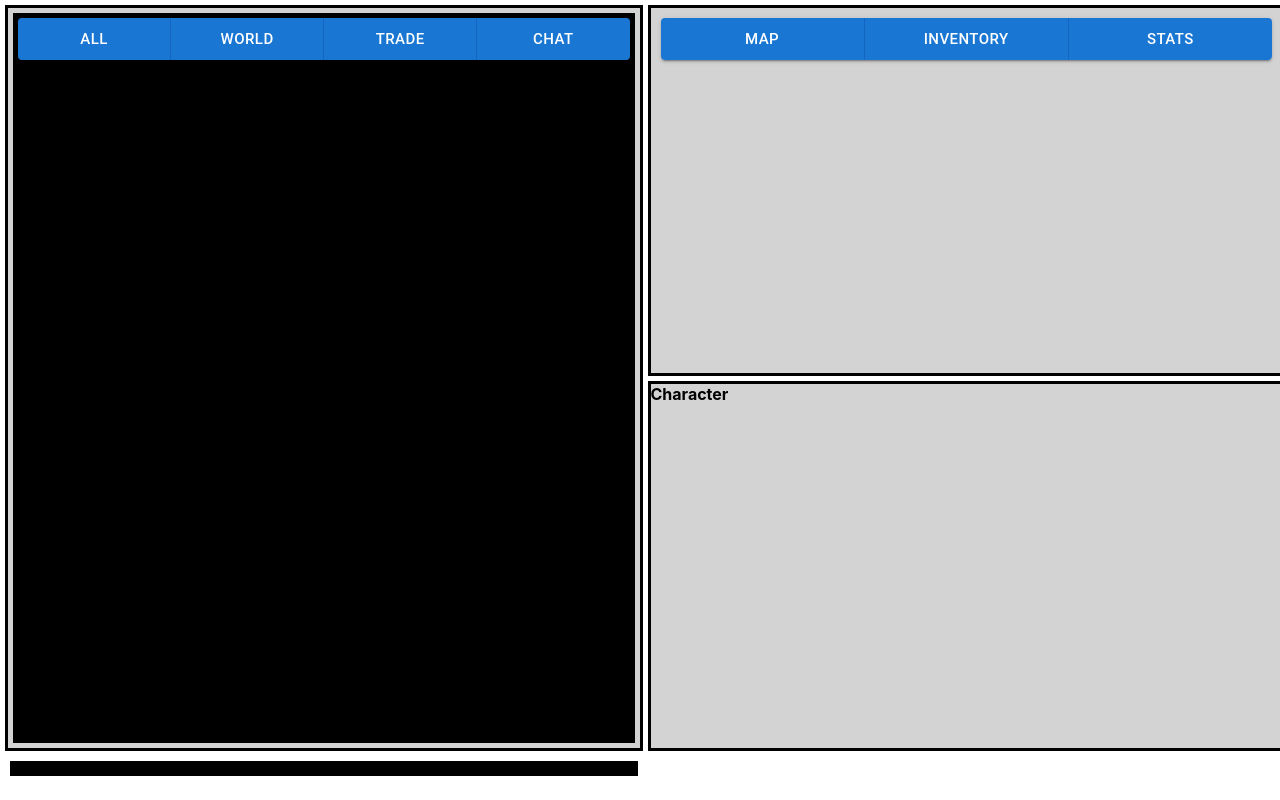
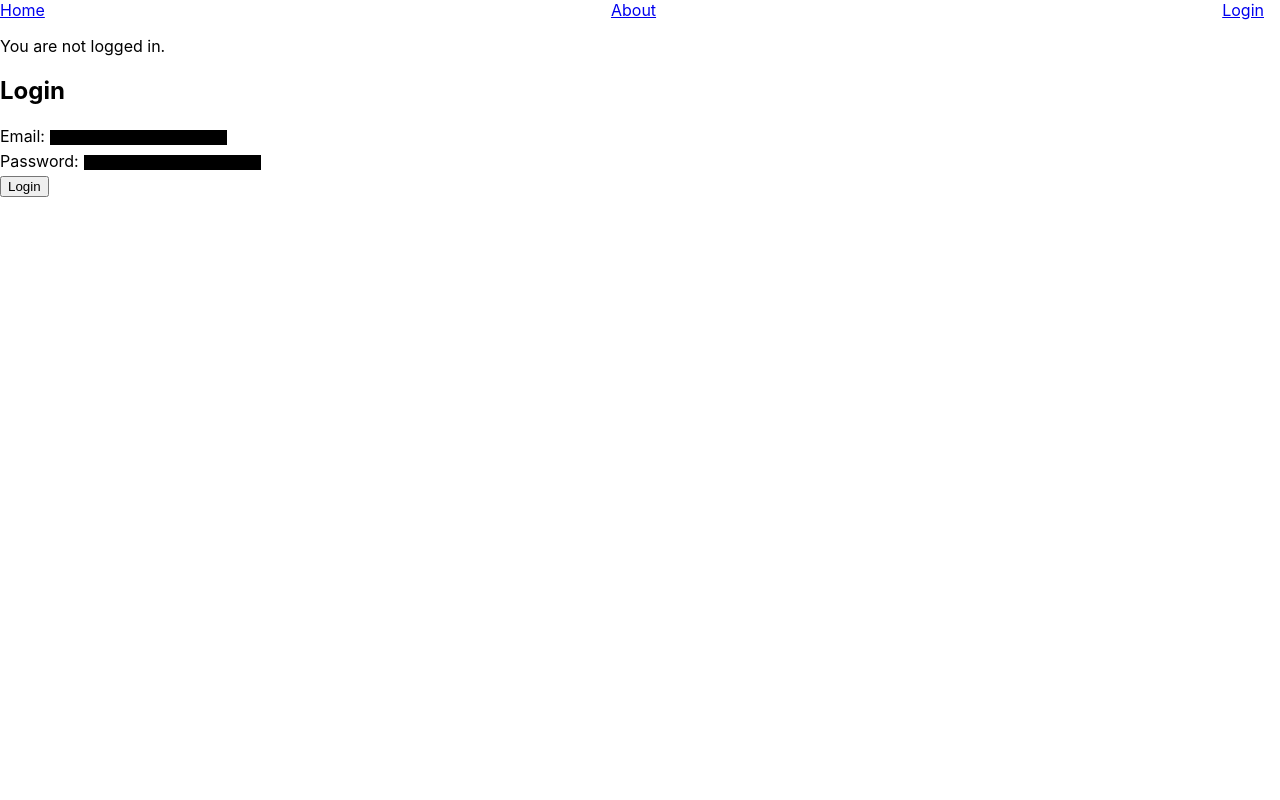
Before and after one commit to CS4360-Group5/FrontEnd, a React (Create React App) app: page / in a window 1280 px wide. Built offline with nearby package versions, Linux system fonts and the light colour scheme.

Commit message:
Added a login page and a way to interact with the backend

```diff
--- a/package.json
+++ b/package.json
@@ -9,9 +9,11 @@
     "@testing-library/jest-dom": "^5.16.5",
     "@testing-library/react": "^13.4.0",
     "@testing-library/user-event": "^13.5.0",
+    "axios": "^1.3.4",
     "react": "^18.2.0",
     "react-dom": "^18.2.0",
-    "react-scripts": "5.0.1",
+    "react-router-dom": "^6.9.0",
+    "react-scripts": "^5.0.1",
     "web-vitals": "^2.1.4"
   },
   "scripts": {
--- a/src/App.js
+++ b/src/App.js
@@ -11,8 +11,8 @@ function App() {
   return (
     <div className = "app">
       <div className="wrapper">
-        <div class = "terminal">
-          <div class = "buttongroup">
+        <div className = "terminal">
+          <div className = "buttongroup">
             <ButtonGroup variant="contained" size = "large" color ="primary" aria-label="terminal button group" fullWidth>
               <Button>All</Button>
               <Button>World</Button>
@@ -38,11 +38,11 @@ function App() {
             }
           }}
         />
-        <div class ="interact">
+        <div className ="interact">
             {output}
         </div>
-        <div class = "hud">
-          <div class = "buttongroup">
+        <div className = "hud">
+          <div className = "buttongroup">
             <ButtonGroup variant="contained" size = "large" color ="primary" aria-label="hud button group" fullWidth>
               <Button>Map</Button>
               <Button>Inventory</Button>
@@ -50,7 +50,7 @@ function App() {
             </ButtonGroup>
           </div>
         </div>
-        <div class = "character">
+        <div className = "character">
           <strong>Character</strong>
         </div>
       </div>
--- /dev/null
+++ b/src/Login.js
@@ -0,0 +1,54 @@
+import React, { useState, useEffect } from 'react';
+import axios from 'axios';
+import { useNavigate } from 'react-router-dom';
+
+const Login = ({ setAuthenticated, authenticated }) => {
+    const [email, setEmail] = useState('');
+    const [password, setPassword] = useState('');
+    const [loginError, setLoginError] = useState('');
+    const navigate = useNavigate();
+
+    useEffect(() => {
+      console.log(authenticated);
+    }, [authenticated]);
+
+    const handleLogin = (e) => {
+    e.preventDefault();
+    axios
+      .put('http://localhost:8080/accounts/login/', {
+        email,
+        password,
+      })
+      .then((response) => {
+        const { accountId, email, gamerTag, status } = response.data;
+        localStorage.setItem('token', accountId);
+        setAuthenticated(true);
+        navigate('/');
+        setLoginError('');
+        console.log(`Logged in as ${email} with gamer tag ${gamerTag} and status ${status}.`);
+      })
+      .catch((error) => {
+        console.log(error);
+        setLoginError('Invalid Email/Password');
+      });
+  };
+
+
+    return (
+      <div>
+        <h2>Login</h2>
+        <form onSubmit={handleLogin}>
+          <label>Email:</label>
+          <input type="text" value={email} onChange={(e) => setEmail(e.target.value)} />
+          <br />
+          <label>Password:</label>
+          <input type="password" value={password} onChange={(e) => setPassword(e.target.value)} />
+          <br />
+          <button type="submit">Login</button>
+        </form>
+        {loginError && <p style={{ color: 'red' }}>{loginError}</p>}
+      </div>
+    );
+  };
+
+  export default Login;
--- /dev/null
+++ b/src/Navbar.css
@@ -0,0 +1,11 @@
+.navbar {
+    display: flex;
+    justify-content: space-between;
+    list-style-type: none;
+    margin: 0;
+    padding: 0;
+  }
+
+  .navbar-item {
+    margin-right: 1rem;
+  }
--- /dev/null
+++ b/src/Navbar.js
@@ -0,0 +1,33 @@
+import React from 'react';
+import { Link } from 'react-router-dom';
+import './Navbar.css';
+
+const Navbar = ({ authenticated, onLogout }) => {
+  return (
+    <nav>
+      <ul className="navbar">
+        <li className="navbar-item">
+          <Link to="/">Home</Link>
+        </li>
+        {authenticated ? (
+          <li className="navbar-item">
+            <Link to="/App">App</Link>
+          </li>
+        ) : null}
+        <li className="navbar-item">
+          <Link to="/about">About</Link>
+        </li>
+        <li className="navbar-item">
+          {authenticated ? (
+            <button onClick={onLogout}>Logout</button>
+          ) : (
+            <Link to="/login">Login</Link>
+          )}
+        </li>
+      </ul>
+      {authenticated ? <p>You are logged in.</p> : <p>You are not logged in.</p>}
+    </nav>
+  );
+};
+
+export default Navbar;
--- a/src/index.js
+++ b/src/index.js
@@ -1,17 +1,64 @@
 import React from 'react';
-import ReactDOM from 'react-dom/client';
+import { createRoot } from 'react-dom/client';
+import { BrowserRouter as Router } from 'react-router-dom';
 import './index.css';
+import Navbar from './Navbar';
+import Login from './Login';
 import App from './App';
 import reportWebVitals from './reportWebVitals';
 
-const root = ReactDOM.createRoot(document.getElementById('root'));
+const Index = ({ authenticated, setAuthenticated }) => {
+  const handleLogout = () => {
+    setAuthenticated(false);
+  };
+
+  if (authenticated) {
+    return (
+      <React.StrictMode>
+        <Navbar authenticated={authenticated} onLogout={handleLogout} />
+        <App onLogout={handleLogout} authenticated={authenticated} setAuthenticated={setAuthenticated} />
+      </React.StrictMode>
+    );
+  } else {
+    return (
+      <React.StrictMode>
+        <Navbar authenticated={authenticated} />
+        <Login setAuthenticated={setAuthenticated} authenticated={authenticated} />
+      </React.StrictMode>
+    );
+  }
+};
+
+const root = createRoot(document.getElementById('root'));
+
+const LoginPageWithAuthentication = () => {
+  const [authenticated, setAuthenticated] = React.useState(false);
+
+  const handleLogout = () => {
+    setAuthenticated(false);
+  };
+
+  if (authenticated) {
+    return (
+      <React.Fragment>
+        <Index authenticated={authenticated} setAuthenticated={setAuthenticated} />
+      </React.Fragment>
+    );
+  } else {
+    return (
+      <React.Fragment>
+        <Navbar authenticated={authenticated} />
+        <Login setAuthenticated={setAuthenticated} authenticated={authenticated} />
+      </React.Fragment>
+    );
+  }
+};
+
 root.render(
-  <React.StrictMode>
-    <App />
-  </React.StrictMode>
+  <Router>
+    <LoginPageWithAuthentication />
+  </Router>,
+  document.getElementById('root')
 );
 
-// If you want to start measuring performance in your app, pass a function
-// to log results (for example: reportWebVitals(console.log))
-// or send to an analytics endpoint. Learn more: https://bit.ly/CRA-vitals
 reportWebVitals();
```
Also changed, not shown: src/Registration.js (added, +51 -0 lines), 2 other files (tests, documents, lock files or other folders).
